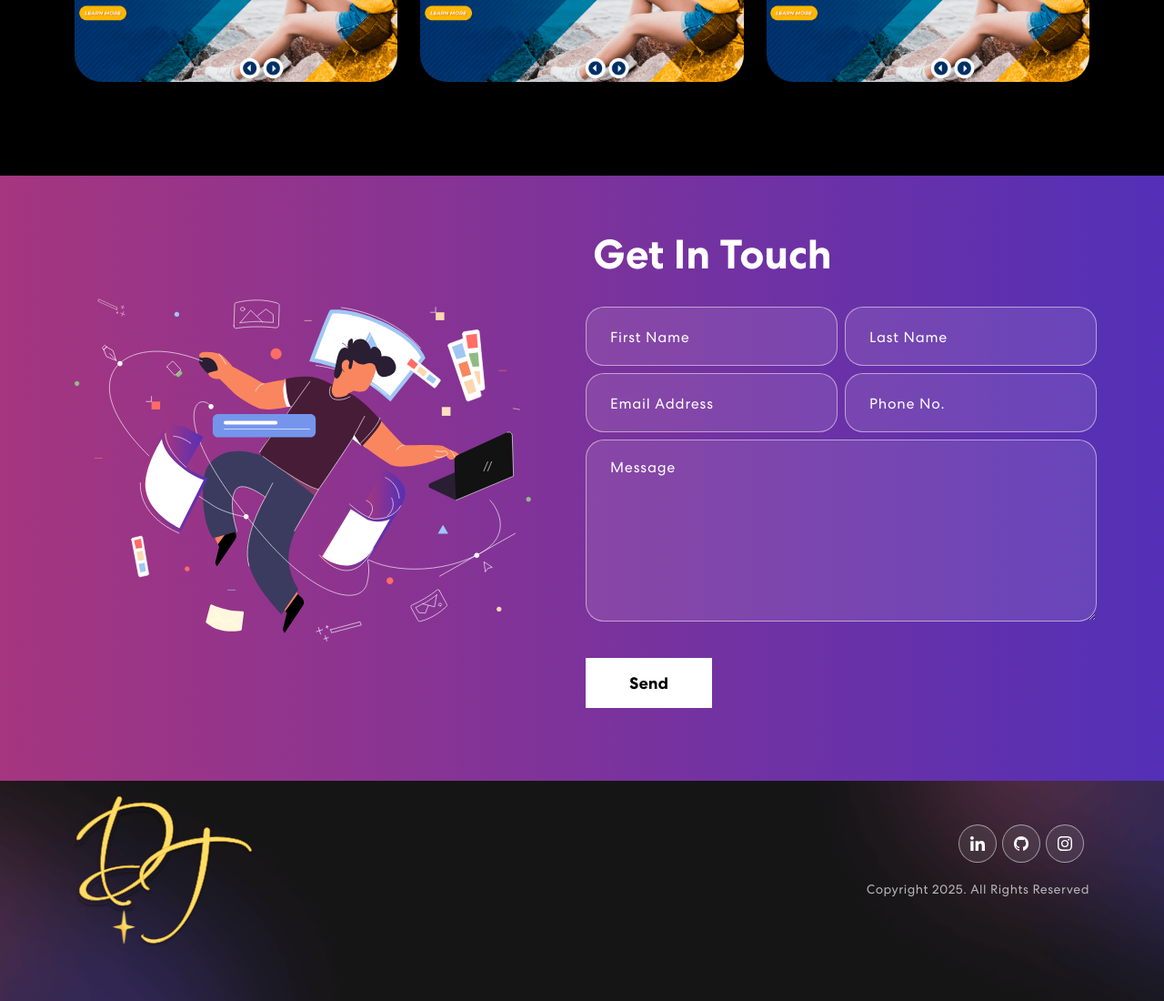
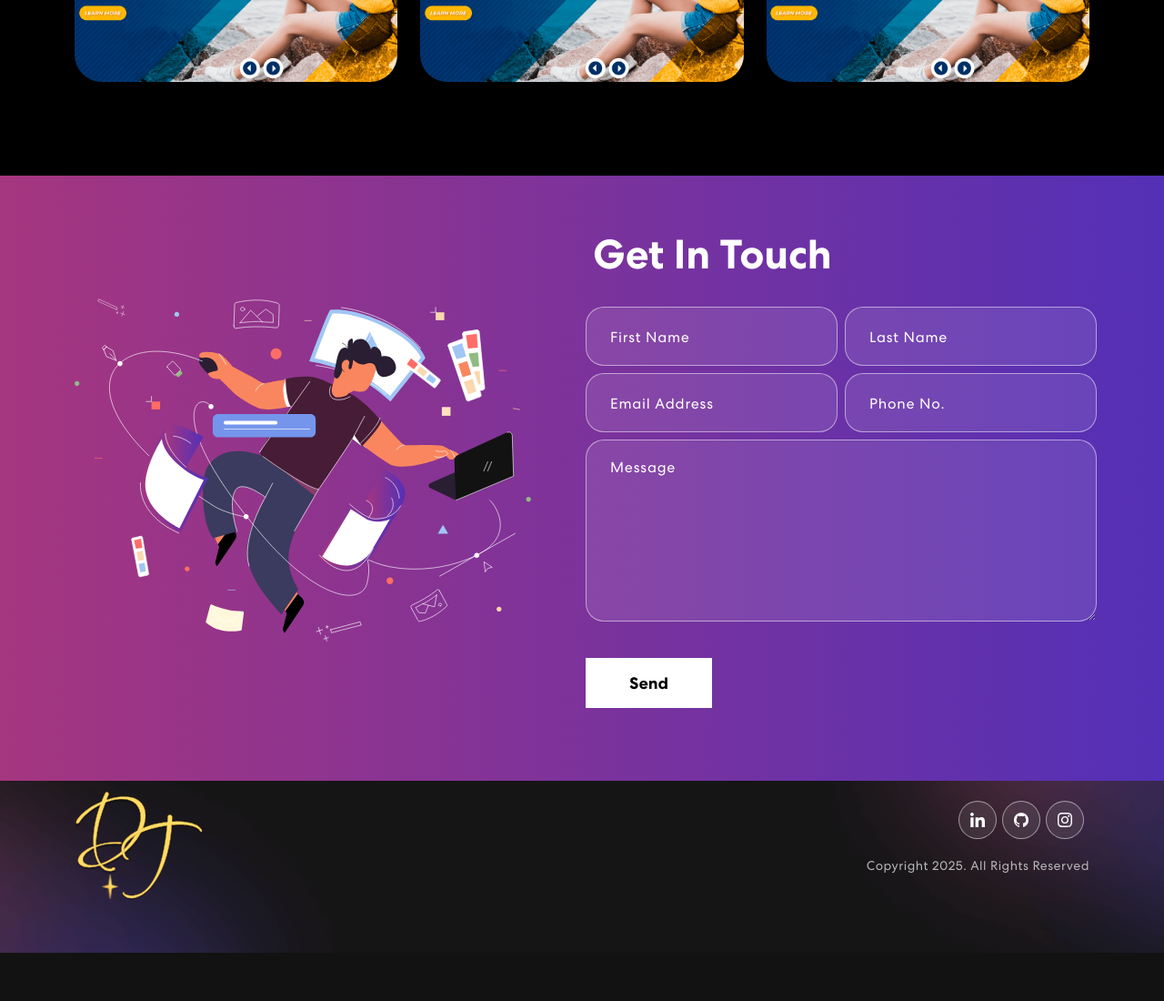
Before and after one commit to loctran107/personal-portfolio, a React (Create React App) app: page / in a window 1280 px wide. Shown: the part 2289-3389 px from the top of the page at 91% size. After the commit the page ends 3336 px from the top, so only its background shows below. Built offline with nearby package versions, Linux system fonts and the light colour scheme.

Commit message:
Make footer logo smaller

```diff
--- a/src/App.css
+++ b/src/App.css
@@ -756,7 +756,7 @@ nav.navbar .navbar-toggler[aria-expanded="true"] .navbar-toggler-icon {
   border-radius: 18px;
 }
 .footer img {
-  width: 36%;
+  width: 26%;
 }
 .footer p {
   font-weight: 400;
```
